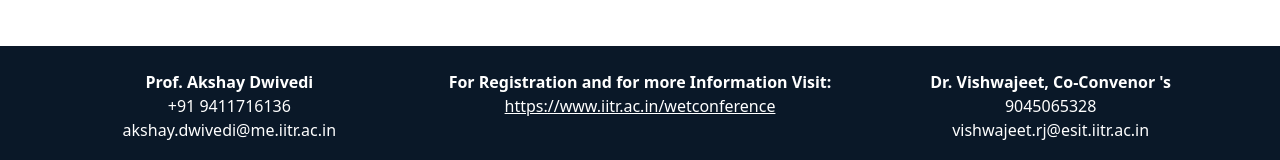
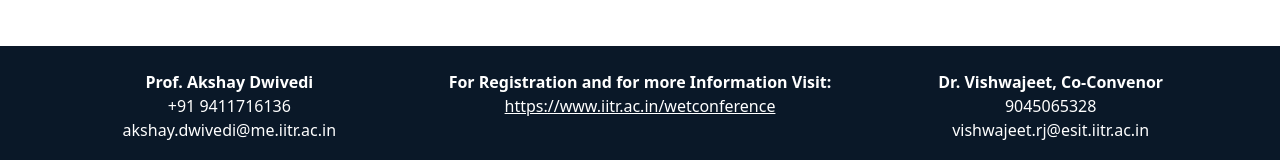
Before and after one commit to AniketMotiwal/WTE-Conference, a React (Vite) app: page /AbstractSubmisssion in a window 1280 px wide. Shown: the part 1214-1374 px from the top of the page. Built offline with nearby package versions, Linux system fonts and the light colour scheme.

Commit message:
iam remove this  chnages's

```diff
--- a/src/Components/Footer.jsx
+++ b/src/Components/Footer.jsx
@@ -21,7 +21,7 @@
           </p>
         </div>
         <div className="flex-1 text-center">
-          <h3 className="font-bold">Dr. Vishwajeet, Co-Convenor 's</h3>
+          <h3 className="font-bold">Dr. Vishwajeet, Co-Convenor</h3>
           <p className="text-muted-foreground">9045065328</p>
           <p className="text-muted-foreground">vishwajeet.rj@esit.iitr.ac.in</p>
         </div>
```
